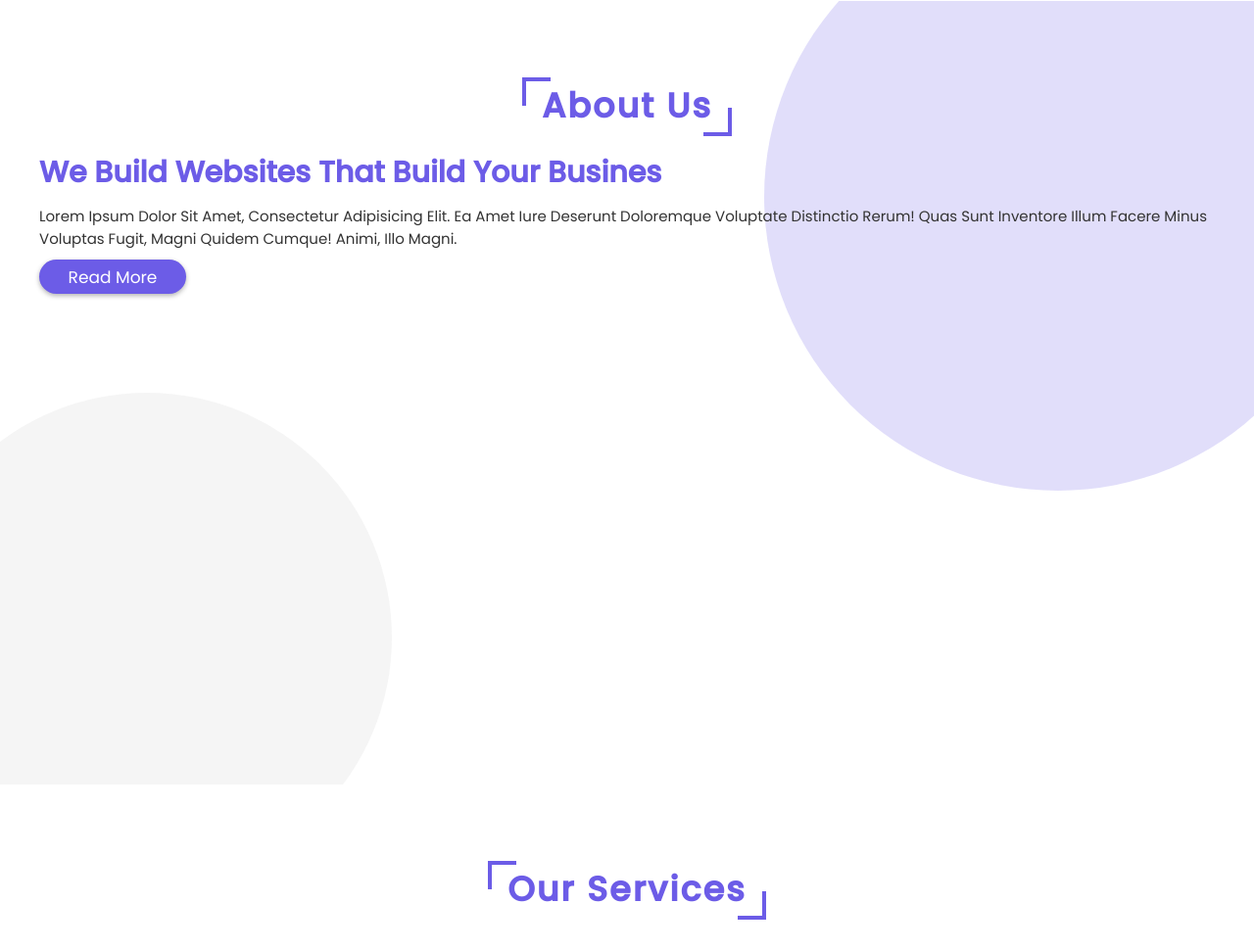
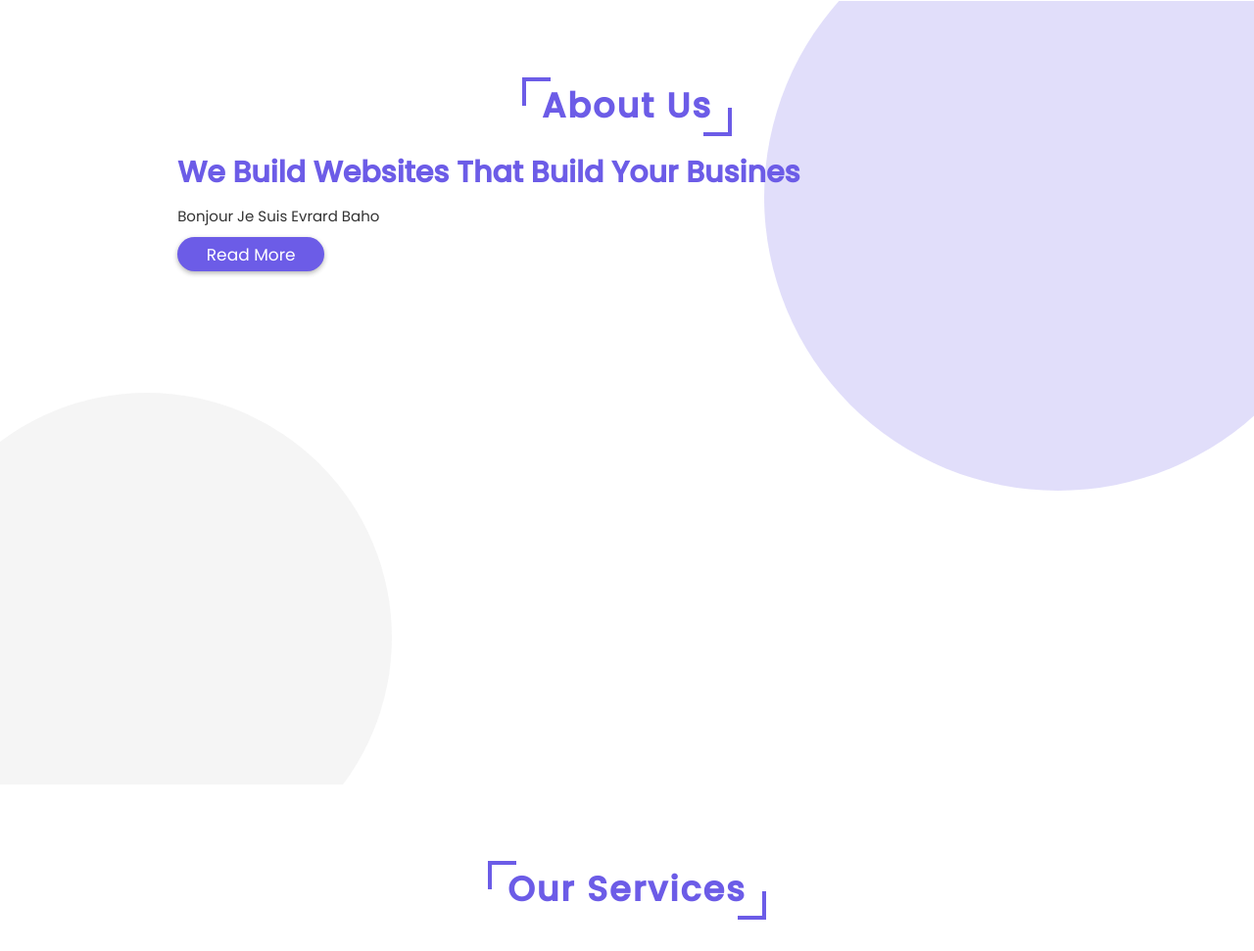
Before and after one commit to RidenID/service, a plain HTML site: page index.html in a window 1280 px wide. Shown: the part 799-1770 px from the top of the page at 98% size. Drawn offline with nearby package versions, Linux system fonts and the light colour scheme.

Commit message:
Ombako : Le texte « À propos »

```diff
--- a/index.html
+++ b/index.html
@@ -76,7 +76,7 @@
 
       <div class="content">
         <h3>We build websites that build your busines</h3>
-        <p>Lorem ipsum dolor sit amet, consectetur adipisicing elit. Ea amet iure deserunt doloremque voluptate distinctio rerum! Quas sunt inventore illum facere minus voluptas fugit, magni quidem cumque! Animi, illo magni.</p>
+        <p>Bonjour je suis evrard Baho</p>
         <a href="#"><button class="btn">read more</button></a>
       </div>
 
```
